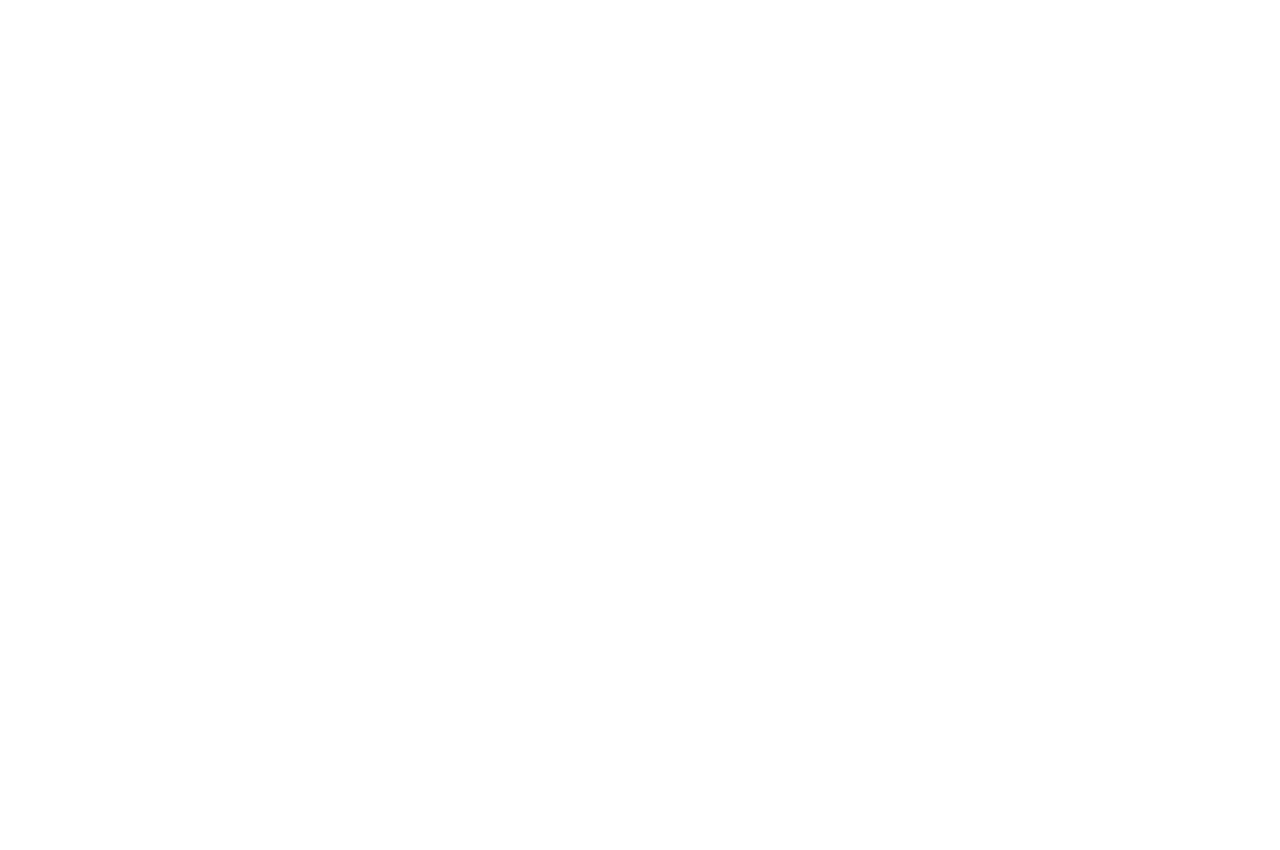
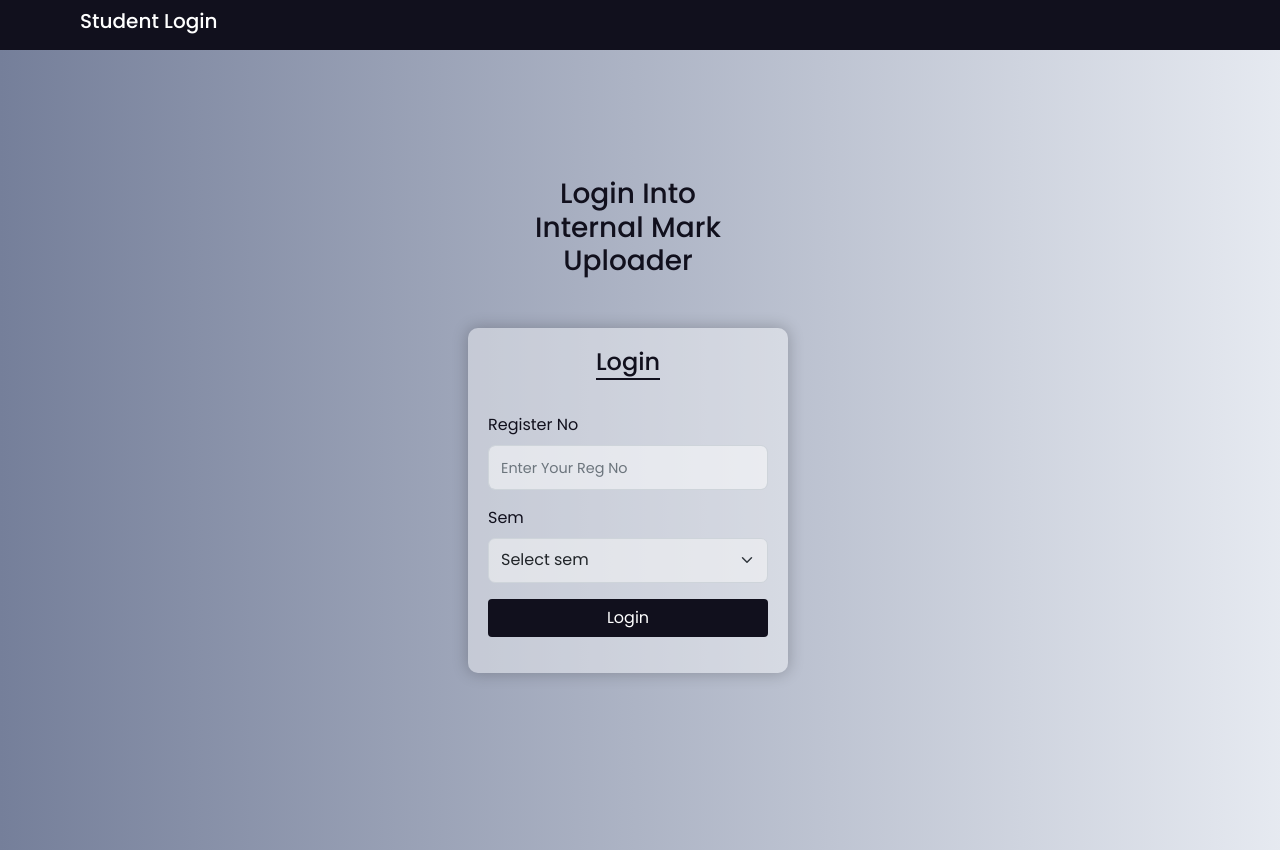
Before and after one commit to fasilkp/internal-mark-uploader, a React (Create React App) app: page /student/login in a window 1280 px wide. Before the commit this address had no page. Before the commit the page ends 800 px from the top, so only its background shows below. Built offline with nearby package versions, Linux system fonts and the light colour scheme.

Commit message:
student login created

```diff
--- a/src/App.js
+++ b/src/App.js
@@ -4,6 +4,7 @@
 import './App.css';
 import Teacherlogin from './pages/Teacher Pages/Teacherlogin';
 import Adminlogin from './pages/Admin Pages/Login/Adminlogin';
+import Studentlogin from './pages/Student Pages/Studentlogin';
 import { BrowserRouter as Router, Routes, Route } from "react-router-dom";
 function App() {
 
@@ -26,6 +27,9 @@
           {/* ADMIN PAGES */}
 
           <Route path={"/teacher/login"} element={<Teacherlogin/>}/>
+          {/* Student PAGES */}
+
+          <Route path={"student/login"} element={<Studentlogin/>}/>
 
         </Routes>
         </div>
--- /dev/null
+++ b/src/Components/StudentLogin/StudentLogin.js
@@ -0,0 +1,35 @@
+import React from 'react';
+import { Fragment } from 'react/cjs/react.development';
+import "../../common styles/Login.css"
+function StudentLogin() {
+  return (
+    <Fragment>
+    <div className='row admin-login'>
+        <h3 className="login-main-header">Login Into Internal Mark Uploader</h3>
+        <div className="form-container">
+        <form>
+        <div className="mb-3"><h4 className="container-header"><span>Login</span></h4></div>
+        <div class="mb-3">
+                  <label for="exampleInputEmail1" class="form-label">Register No</label>
+                  <input type="text" class="form-control" placeholder='Enter Your Reg No' id="exampleInputEmail1" aria-describedby="emailHelp" />
+        </div>
+        <div className="mb-3">
+                <label for="exampleInputPassword1" className="form-label">Sem</label>
+                <select className="form-select" aria-label="Default select example">
+                <option selected>Select sem</option>
+                <option value="1">One</option>
+                <option value="2">Two</option>
+                <option value="3">Three</option>
+                </select>
+            </div>
+        <div class="mb-3">
+            <button className="btn">Login</button>
+        </div>
+          </form>
+    </div>
+    </div>
+    </Fragment>
+  )
+}
+
+export default StudentLogin
--- a/src/common styles/Login.css
+++ b/src/common styles/Login.css
@@ -20,7 +20,7 @@
     min-width: 320px;
     padding: 20px;
 }
-.form-control{
+.form-control, select{
     background-color: rgba(255, 255, 255, 0.5);
 }
 .btn{
--- /dev/null
+++ b/src/pages/Student Pages/Studentlogin.js
@@ -0,0 +1,14 @@
+import React from 'react'
+import { Fragment } from 'react/cjs/react.production.min'
+import Header from '../../Components/Header/Header'
+import StudentLogin from '../../Components/StudentLogin/StudentLogin'
+function Studentlogin() {
+  return (
+    <Fragment>
+        <Header header="Student Login"></Header>
+        <StudentLogin/>
+    </Fragment>
+  )
+}
+
+export default Studentlogin
```
